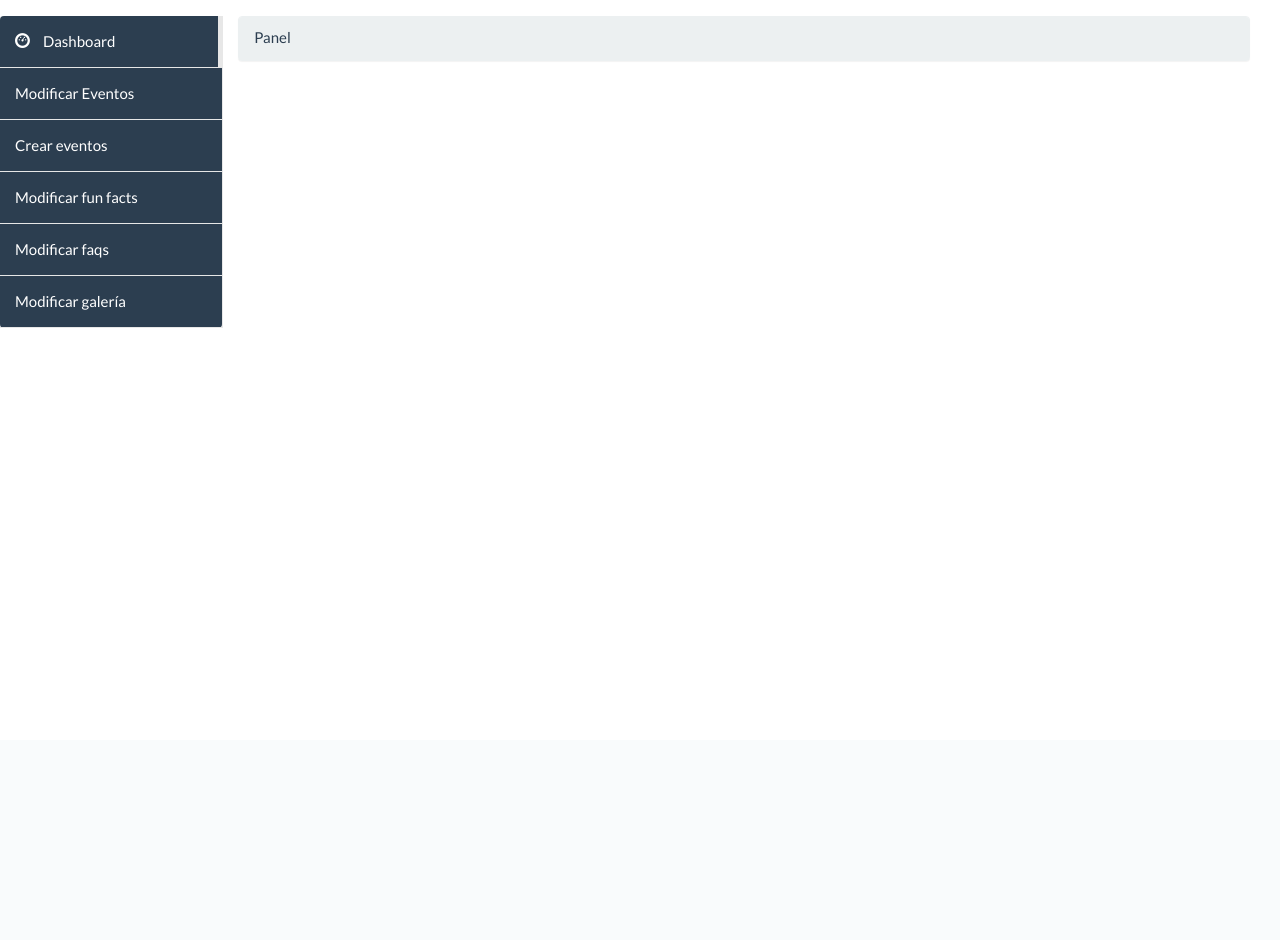
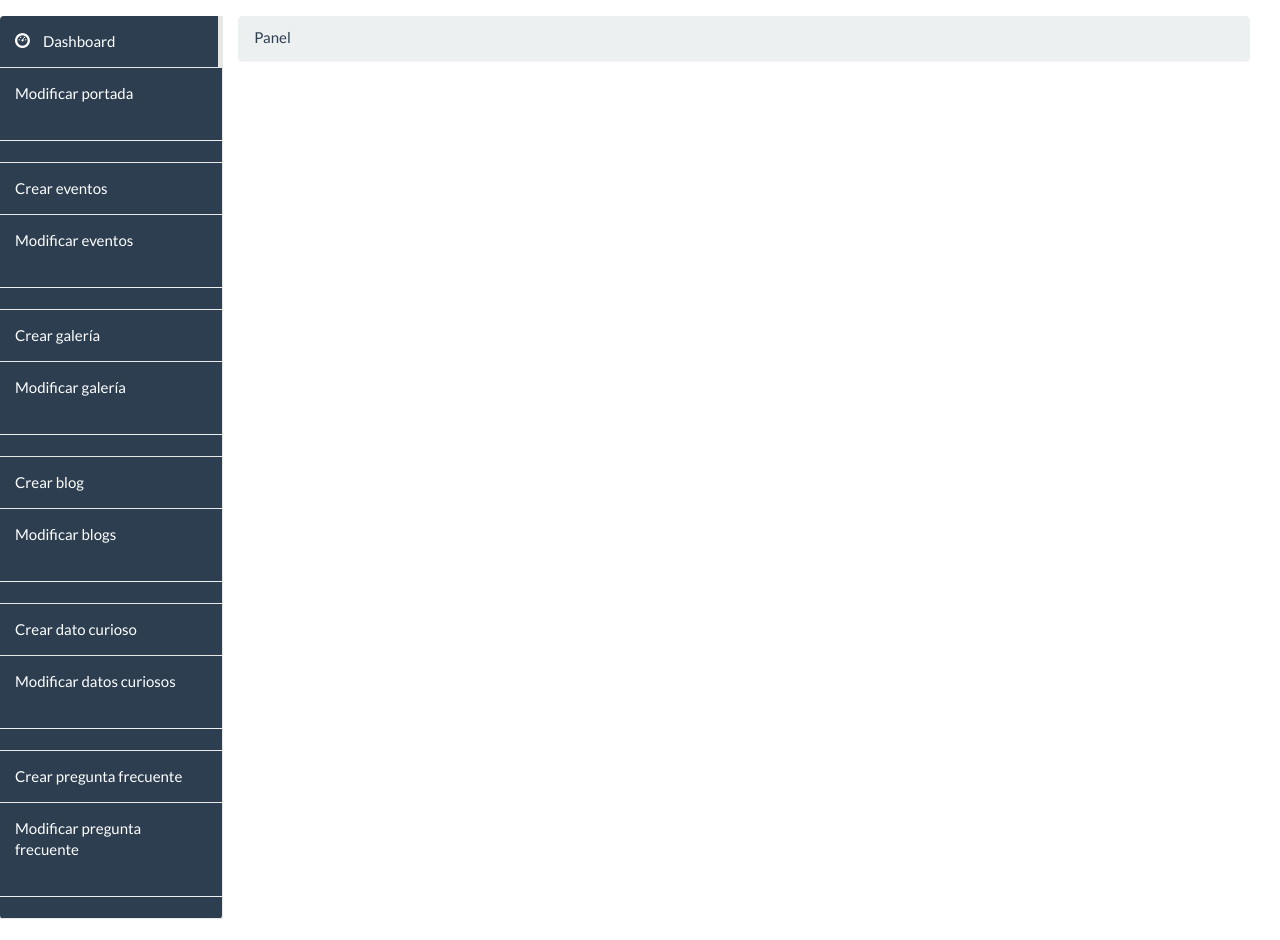
Before and after one commit to lmadrigalcr/astroTEC, a PHP site: page /adminPage.php in a window 1280 px wide. Shown: the part 60-1000 px from the top of the page. Before the commit the page ends 388 px from the top, so only its background shows below. Run offline with PHP 8.4, Linux system fonts and the light colour scheme; the visitor is signed in with stand-in values (Sample User, id 1); data that the repository does not hold is empty.

Commit message:
Admin functions draft.

```diff
--- a/html/adminPage.php
+++ b/html/adminPage.php
@@ -92,12 +92,23 @@ function checkSession()
 			<div class="side-menu-container">
 				<ul class="nav navbar-nav">
 					<li class="active"><a href="#"><span class="glyphicon glyphicon-dashboard"></span> Dashboard</a></li>
-					<li><a href="#" onclick="show(1, 'Modificar Eventos')"><span </span> Modificar Eventos </a></li>
-					<li><a href="#" onclick="show(4, 'Crear eventos')"><span ></span> Crear eventos </a></li>
-					<li><a href="#" onclick="show(0, 'Modificar fun facts')"><span ></span> Modificar fun facts </a></li>
-					<li><a href="#" onclick="show(0, 'Modificar faqs')"><span ></span> Modificar faqs </a></li>
-					<li><a href="#" onclick="show(0, 'Modificar galería')"><span ></span> Modificar galería </a></li>
 
+					<li><a href="#" onclick="show(0, 'Modificar portada')"><span ></span> Modificar portada </a><hr></li>
+
+					<li><a href="#" onclick="show(4, 'Crear evento')"><span ></span> Crear eventos </a></li>
+					<li><a href="#" onclick="show(1, 'Modificar eventos')"><span> </span> Modificar eventos </a><hr></li>
+
+					<li><a href="#" onclick="show(0, 'Crear galería')"><span ></span> Crear galería </a></li>
+					<li><a href="#" onclick="show(0, 'Modificar galerías')"><span ></span> Modificar galería </a><hr></li>
+
+					<li><a href="#" onclick="show(0, 'Crear blog')"><span ></span> Crear blog </a></li>
+					<li><a href="#" onclick="show(0, 'Modificar blogs')"><span ></span> Modificar blogs </a><hr></li>
+
+					<li><a href="#" onclick="show(0, 'Crear dato curioso')"><span ></span> Crear dato curioso</a></li>
+					<li><a href="#" onclick="show(0, 'Modificar datos curiosos')"><span ></span> Modificar datos curiosos</a><hr></li>
+
+					<li><a href="#" onclick="show(0, 'Crear pregunta frecuente')"><span ></span> Crear pregunta frecuente </a></li>
+					<li><a href="#" onclick="show(0, 'Modificar preguntas frecuentes')"><span ></span> Modificar pregunta frecuente </a><hr></li>
 				</ul>
 			</div>
 		</nav>
```
